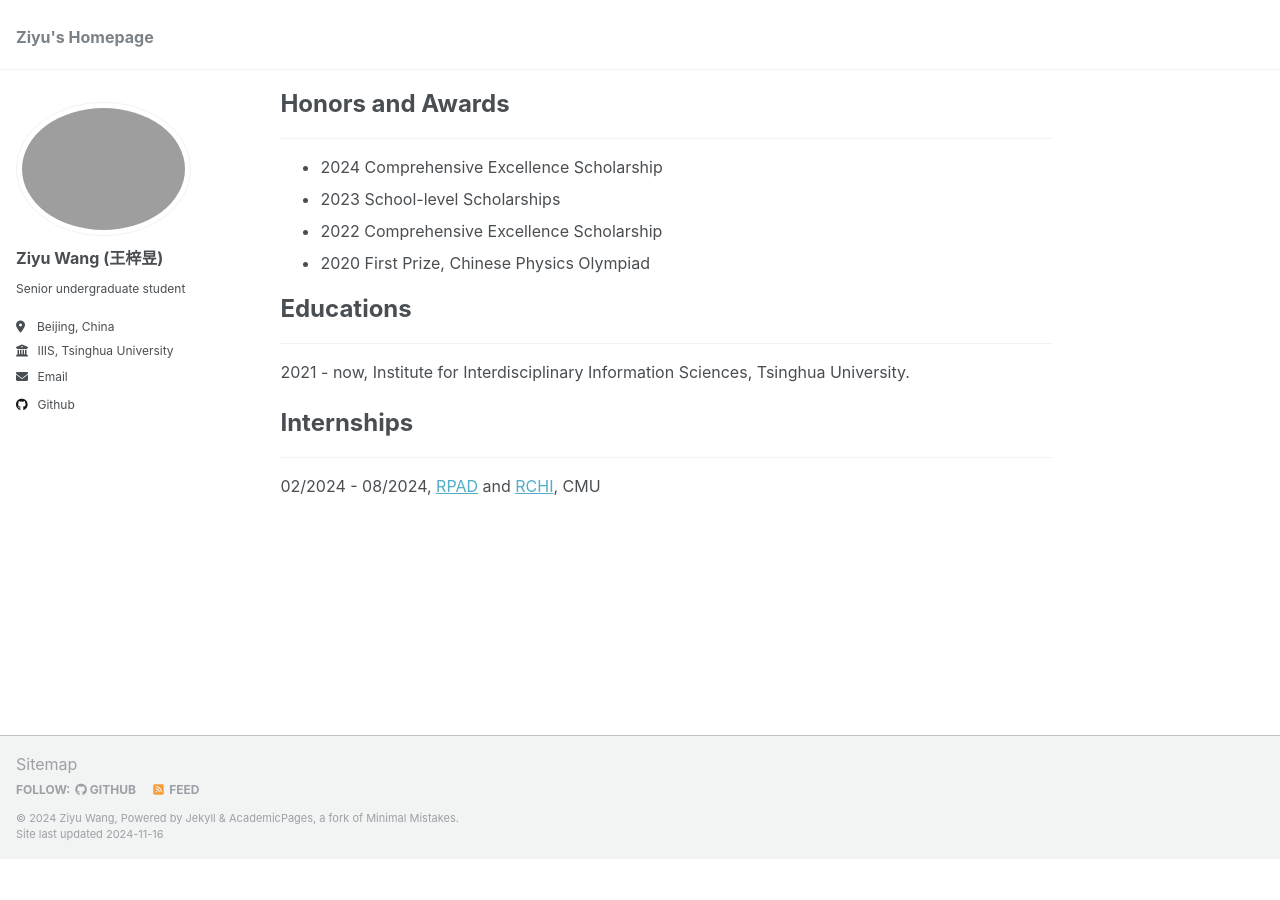
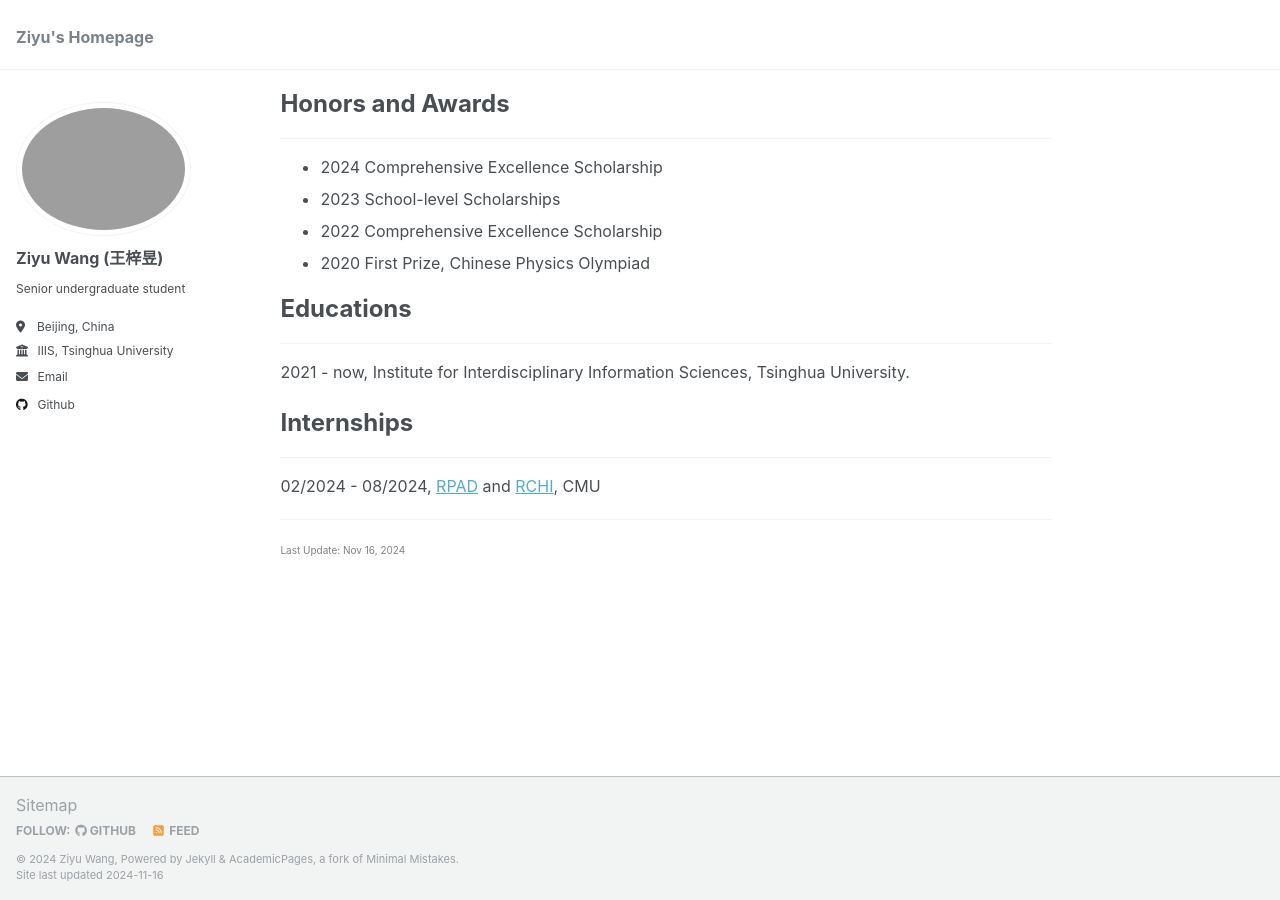
Before and after one commit to wadiuvatzy/wadiuvatzy.github.io, a Jekyll site: the page built from _pages/about.md, in a window 1280 px wide and 900 px high, scrolled down 1298 px. Built offline with Jekyll 4.4.1, drawn with Linux system fonts in a browser that asks for light colours; before the commit the page ends 2157 px from its top, so only the background shows below that.

Commit message:
2024/11/16 update about.md

```diff
--- a/_pages/about.md
+++ b/_pages/about.md
@@ -124,3 +124,7 @@ Arxiv
 # Internships
 ---
 02/2024 - 08/2024, [RPAD](https://r-pad.github.io/) and [RCHI](https://rchi-lab.github.io/), CMU
+
+
+---
+<font color="grey" size="1">Last Update: Nov 16, 2024</font>
```
